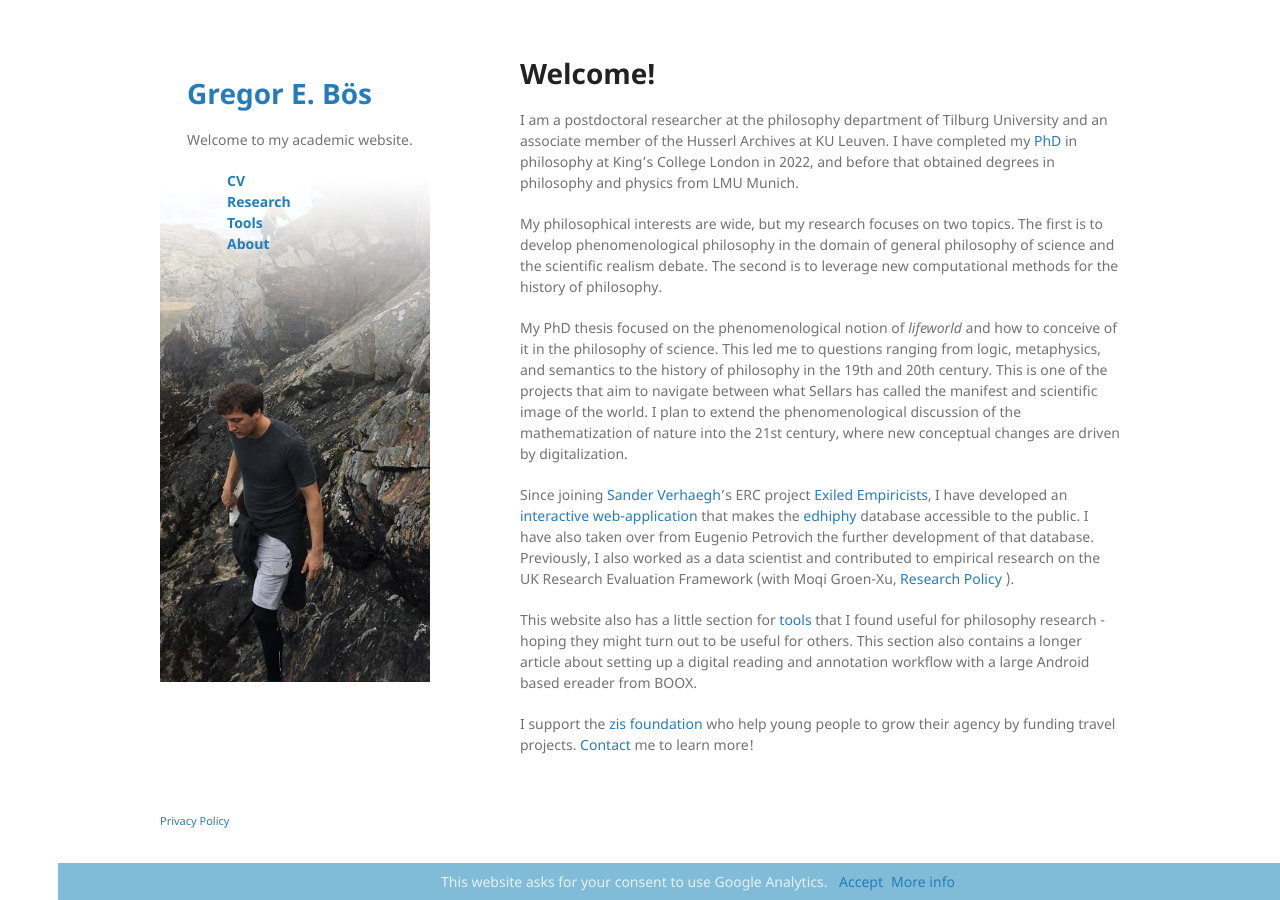
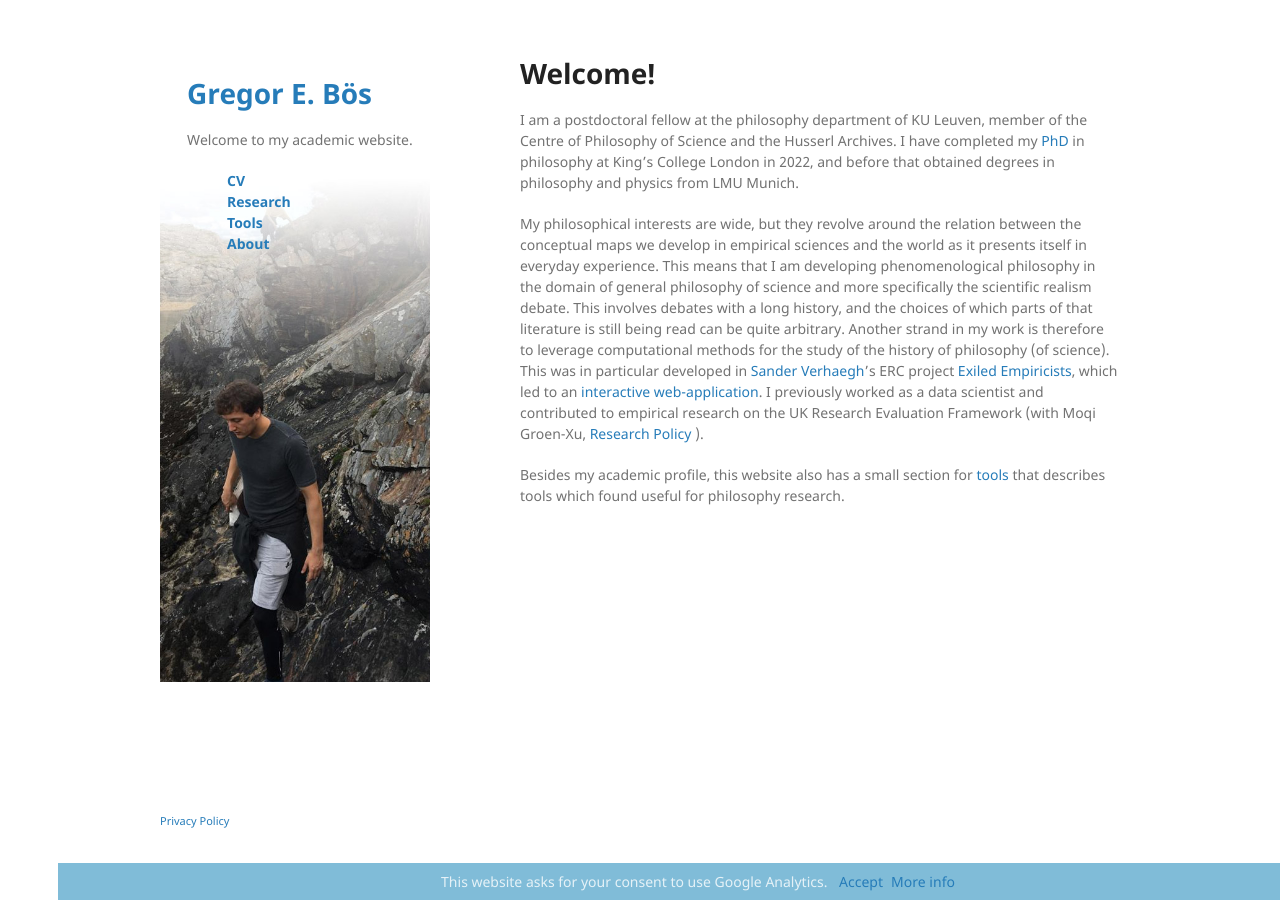
Before and after one commit to gboes/gboes.github.io, a Jekyll site: the page built from index.md, in a window 1280 px wide. Built offline with Jekyll 4.4.1, drawn with Linux system fonts in a browser that asks for light colours; Markdown is read by kramdown in place of the engine named in the settings.

```diff
--- a/index.md
+++ b/index.md
@@ -5,18 +5,25 @@
 ---
 # Welcome!
 
-I am a postdoctoral researcher at the philosophy department of Tilburg University and an associate member of the Husserl Archives at KU Leuven. I have completed my [PhD](https://kclpure.kcl.ac.uk/portal/en/theses/founding-science-on-the-lifeworld(405e0ffa-8c83-4ceb-bb04-dbc655b52a42).html "PhD at KCL repository")  in philosophy at King's College London in 2022, and before that obtained degrees in philosophy and physics from LMU Munich.
+I am a postdoctoral fellow at the philosophy department of KU Leuven, member of the Centre of Philosophy of Science and the Husserl Archives.
+I have completed my [PhD](https://kclpure.kcl.ac.uk/portal/en/theses/founding-science-on-the-lifeworld(405e0ffa-8c83-4ceb-bb04-dbc655b52a42).html "PhD at KCL repository")  in philosophy at King's College London in 2022, and before that obtained degrees in philosophy and physics from LMU Munich.
 
 <!-- Did you ever wonder what the world of your great-grandparents looked like &mdash; to them, not you? Changes in politics and religious beliefs might make for the most dramatic differences, but there are also differences in how we conceive of the natural world.  -->
 <!-- I am trying to understand how scientific theories (should) affect the concepts which operate in everyday life.  -->
 
-My philosophical interests are wide, but my research focuses on two topics. The first is to develop phenomenological philosophy in the domain of general philosophy of science and the scientific realism debate.
-The second is to leverage new computational methods for the history of philosophy.
+My philosophical interests are wide, but they revolve around the relation between the conceptual maps we develop in empirical sciences and the world as it presents itself in everyday experience. This means that I am developing phenomenological philosophy in the domain of general philosophy of science and more specifically the scientific realism debate.
+This involves debates with a long history, and the choices of which parts of that literature is still being read can be quite arbitrary.
+Another strand in my work is therefore to leverage computational methods for the study of the history of philosophy (of science).
+This was in particular developed in [Sander Verhaegh](http://www.sanderverhaegh.nl/)'s ERC project [Exiled Empiricists](https://exiledempiricists.wordpress.com/), which led to an
+<a href="https://edhiphy.org">interactive web-application</a>.
+I previously worked as a data scientist and contributed to empirical research on the UK Research Evaluation Framework (with Moqi Groen-Xu, [Research Policy](https://doi.org/10.1016/j.respol.2023.104729) ).
 
-My PhD thesis focused on the phenomenological notion of *lifeworld* and how to conceive of it in the philosophy of science. This led me to questions ranging from logic, metaphysics, and semantics to the history of philosophy in the 19th and 20th century. This is one of the projects that aim to navigate between what Sellars has called the manifest and scientific image of the world. I plan to extend the phenomenological discussion of the mathematization of nature into the 21st century, where new conceptual changes are driven by digitalization.
+Besides my academic profile, this website also has a small section for [tools](./tools/) that describes tools which found useful for philosophy research.
 
-Since joining [Sander Verhaegh](http://www.sanderverhaegh.nl/)'s ERC project [Exiled Empiricists](https://exiledempiricists.wordpress.com/), I have developed an <a href="https://edhiphy.org">interactive web-application</a> that makes the <a href="https://doi.org/10.1007/s11192-024-05116-x">edhiphy</a> database accessible to the public. I have also taken over from Eugenio Petrovich the further development of that database. Previously, I also worked as a data scientist and contributed to empirical research on the UK Research Evaluation Framework (with Moqi Groen-Xu, [Research Policy](https://doi.org/10.1016/j.respol.2023.104729) ).
 
-This website also has a little section for [tools](./tools/) that I found useful for philosophy research - hoping they might turn out to be useful for others. This section also contains a longer article about setting up a digital reading and annotation workflow with a large Android based ereader from BOOX.
+<!-- The second is to leverage new computational methods for the history of philosophy.  -->
 
-I support the <a href="https://zis-reisen.de/en">zis foundation</a> who help young people to grow their agency by funding travel projects. [Contact](./about/) me to learn more!
+<!-- My PhD thesis focused on the phenomenological notion of *lifeworld* and how to conceive of it in the philosophy of science. This led me to questions ranging from logic, metaphysics, and semantics to the history of philosophy in the 19th and 20th century. This is one of the projects that aim to navigate between what Sellars has called the manifest and scientific image of the world. I plan to extend the phenomenological discussion of the mathematization of nature into the 21st century, where new conceptual changes are driven by digitalization.  -->
+
+
+<!-- I support the <a href="https://zis-reisen.de/en">zis foundation</a> who help young people to grow their agency by funding travel projects. [Contact](./about/) me to learn more! -->
```
